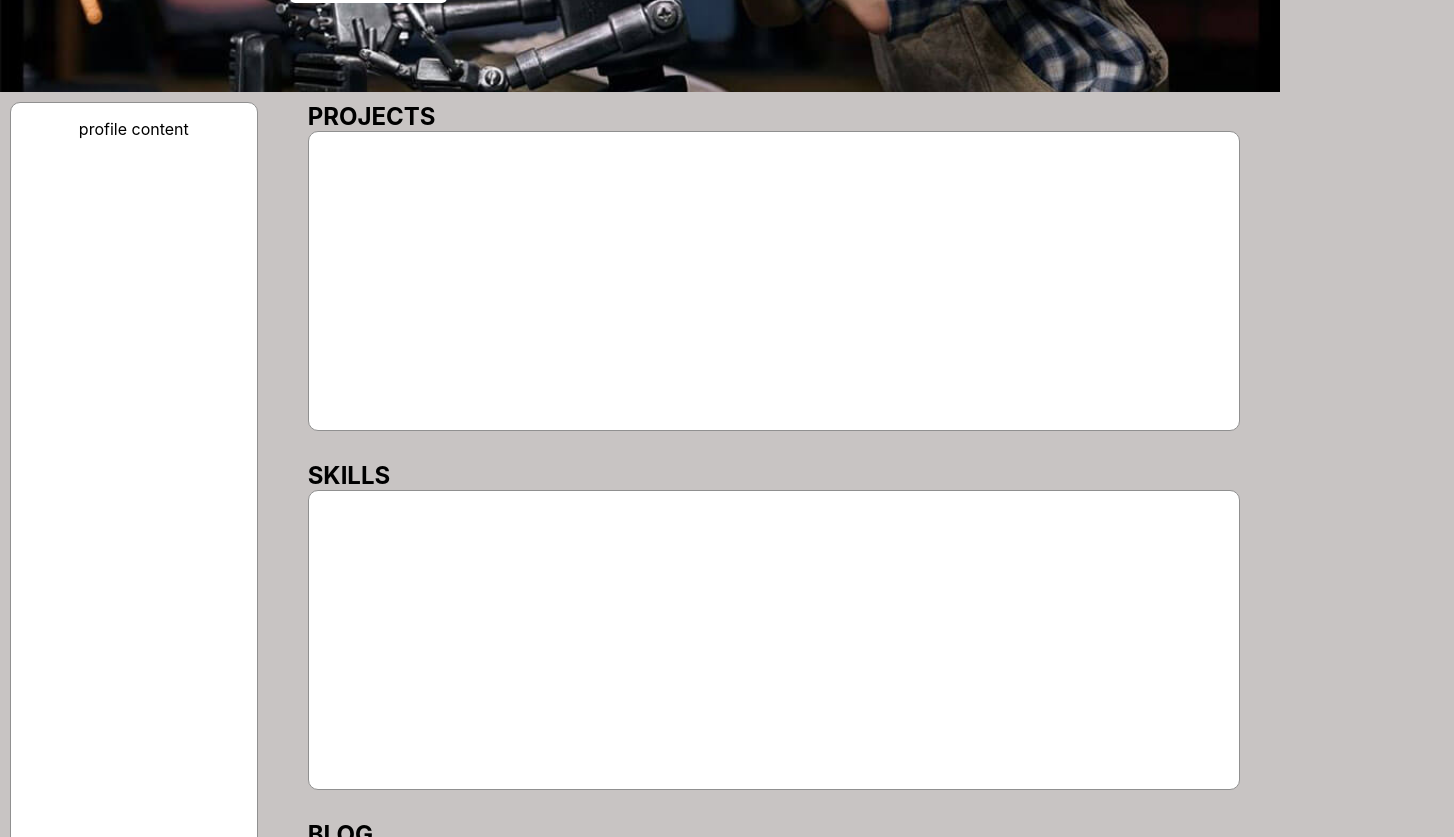
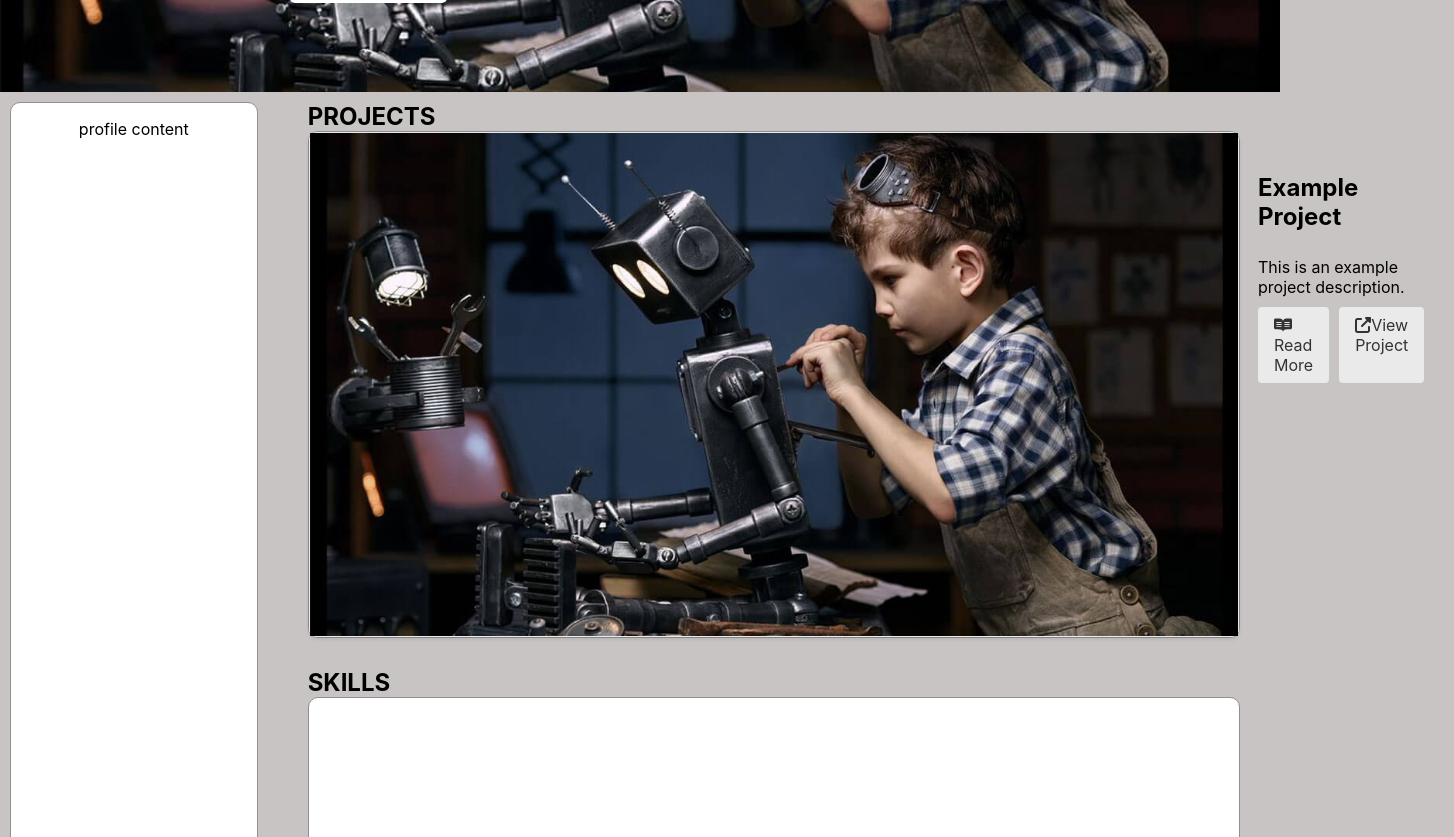
Before and after one commit to esmond-adjei/portfolio-website, a React (Create React App) app in the folder portfolio-front/: page / in a window 1280 px wide. Shown: the part 520-1357 px from the top of the page, 1454 px wide, since content can reach past the window. Built offline with nearby package versions, Linux system fonts and the light colour scheme.

Commit message:
added card component

```diff
--- a/portfolio-front/package.json
+++ b/portfolio-front/package.json
@@ -3,14 +3,18 @@
   "version": "0.1.0",
   "private": true,
   "dependencies": {
+    "@fortawesome/fontawesome-svg-core": "^6.4.0",
+    "@fortawesome/free-brands-svg-icons": "^6.4.0",
+    "@fortawesome/free-solid-svg-icons": "^6.4.0",
+    "@fortawesome/react-fontawesome": "^0.2.0",
     "@testing-library/jest-dom": "^5.16.5",
     "@testing-library/react": "^14.0.0",
     "@testing-library/user-event": "^14.4.3",
     "bootstrap": "^5.2.3",
     "react": "^18.2.0",
-    "react-scripts": "^5.0.1",
     "react-bootstrap": "^2.7.4",
     "react-dom": "^18.2.0",
+    "react-scripts": "^5.0.1",
     "web-vitals": "^3.3.1"
   },
   "scripts": {
--- /dev/null
+++ b/portfolio-front/src/components/Card.js
@@ -0,0 +1,65 @@
+import React from 'react';
+import { FontAwesomeIcon } from '@fortawesome/react-fontawesome';
+import { faExternalLinkAlt } from '@fortawesome/free-solid-svg-icons';
+import { faReadme } from '@fortawesome/free-brands-svg-icons';
+import '@fortawesome/fontawesome-svg-core/styles.css';
+
+
+const Card = ({ imageSrc, title, icons, description, readMoreLink, viewProjectLink }) => {
+  return (
+    <div className="card">
+      <img src={imageSrc} alt="Card" className="card__image" />
+      <div className="card__details">
+        <h2 className="card__title">{title}</h2>
+        <div className="card__icons">
+          {icons.map((icon, index) => (
+            <FontAwesomeIcon icon={icon} key={index} className="card__icon" />
+          ))}
+        </div>
+        <p className="card__description">{description}</p>
+        <div className="card__links">
+          <a href={readMoreLink} className="card__link">
+            <FontAwesomeIcon icon={faReadme} className="card__link-icon" />
+            Read More
+          </a>
+          <a href={viewProjectLink} className="card__link">
+            <FontAwesomeIcon icon={faExternalLinkAlt} className="card__link-icon" />
+            View Project
+          </a>
+        </div>
+      </div>
+    </div>
+  );
+};
+
+export default Card;
+
+
+// import React from 'react';
+
+// function Card({ imageSrc, title, icons, description, readMoreLink, viewProjectLink }) {
+//   return (
+//     <div className="card">
+
+//       <img src={imageSrc} alt={title} className="card__image" />
+
+//       <div className="card__details">
+//         <h2 className="card__title">{title}</h2>
+//         <div className="card__icons">
+//           {/* Render icons here */}
+//           {icons.map((icon, index) => (
+//             <img src={icon} alt={`Icon ${index}`} key={index} />
+//           ))}
+//         </div>
+//         <p className="card__description">{description}</p>
+//         <div className="card__links">
+//           <a href={readMoreLink} target="_blank" rel="noopener noreferrer">Read More</a>
+//           <a href={viewProjectLink} target="_blank" rel="noopener noreferrer">View Project</a>
+//         </div>
+//       </div>
+
+//     </div>
+//   );
+// };
+
+// export default Card;
--- a/portfolio-front/src/components/Content.js
+++ b/portfolio-front/src/components/Content.js
@@ -1,4 +1,6 @@
 import React from 'react';
+import Card from './Card';
+import cardImage from '../images/kid-engineer.jpg';
 // import { Container, Row, Col } from 'react-bootstrap';
 // import 'bootstrap/dist/css/bootstrap.min.css';
 
@@ -9,6 +11,20 @@ import React from 'react';
 // import Interests from './Interests';
 
 function MainContent() {
+
+    const cardData = {
+        imageSrc: cardImage,
+        title: 'Example Project',
+        icons: [
+          "fa-brands fa-square-js",
+          "fa-brands fa-square-js",
+          "fa-brands fa-square-js"
+        ],
+        description: 'This is an example project description.',
+        readMoreLink: 'https://example.com/read-more',
+        viewProjectLink: 'https://example.com/view-project',
+      };
+
     return (
         <div className='main-content'>
             <div className='profile__column'>
@@ -18,6 +34,14 @@ function MainContent() {
             <div className='content__column'>
                     <h2>PROJECTS</h2>
                 <div className='content__projects'>
+                <Card
+                    imageSrc={cardData.imageSrc}
+                    title={cardData.title}
+                    icons={cardData.icons}
+                    description={cardData.description}
+                    readMoreLink={cardData.readMoreLink}
+                    viewProjectLink={cardData.viewProjectLink}
+                />
                 </div>
                     <h2>SKILLS</h2>
                 <div className='content__skills'>
@@ -34,31 +58,3 @@ function MainContent() {
 };
 
 export default MainContent;
-
-        // <Container fluid>
-        //     <Row>
-        //         <Col md={3}>
-        //             <p>Profile</p>
-        //         </Col>
-        //         <Col md={9}>
-        //             <Row>
-        //                 <Col>
-        //                     <p>Projects </p>
-        //                 </Col>
-        //             </Row>
-        //             <Row>
-        //                 <Col md={6}>
-        //                     <p>Skills and Tools</p>
-        //                 </Col>
-        //                 <Col md={6}>
-        //                     <p>Blog Posts</p>
-        //                 </Col>
-        //             </Row>
-        //             <Row>
-        //                 <Col>
-        //                     <p>Interests</p>
-        //                 </Col>
-        //             </Row>
-        //         </Col>
-        //     </Row>
-        // </Container>
--- /dev/null
+++ b/portfolio-front/src/style/component-styles/card.css
@@ -0,0 +1,61 @@
+.card {
+    display: flex;
+    border: 1px solid #eaeaea;
+    border-radius: 8px;
+    box-shadow: 0 2px 4px rgba(0, 0, 0, 0.1);
+  }
+
+  .card__image-container {
+    flex: 0 0 30%;
+    overflow: hidden;
+    border-radius: 8px 0 0 8px;
+  }
+
+  .card__image {
+    width: 100%;
+    height: auto;
+  }
+
+  .card__details {
+    flex: 1;
+    padding: 20px;
+  }
+
+  .card__title {
+    font-size: 24px;
+    margin-bottom: 10px;
+  }
+
+  .card__icons {
+    display: flex;
+    align-items: center;
+    margin-bottom: 10px;
+  }
+
+  .card__icon {
+    width: 30px;
+    height: 30px;
+    margin-right: 10px;
+  }
+
+  .card__description {
+    margin-bottom: 10px;
+  }
+
+  .card__links {
+    display: flex;
+  }
+
+  .card__link {
+    margin-right: 10px;
+    padding: 8px 16px;
+    background-color: #eaeaea;
+    color: #333;
+    text-decoration: none;
+    border-radius: 4px;
+    transition: background-color 0.3s ease;
+  }
+
+  .card__link:hover {
+    background-color: #ddd;
+  }
--- a/portfolio-front/src/style/custom.css
+++ b/portfolio-front/src/style/custom.css
@@ -7,3 +7,6 @@
 @import "./component-styles/Billboard.css";
 @import "./component-styles/Content.css";
 @import "./component-styles/Footer.css";
+
+/* mini componenets */
+@import "./component-styles/card.css";
```
Also changed, not shown: 1 other file (tests, documents, lock files or other folders).
